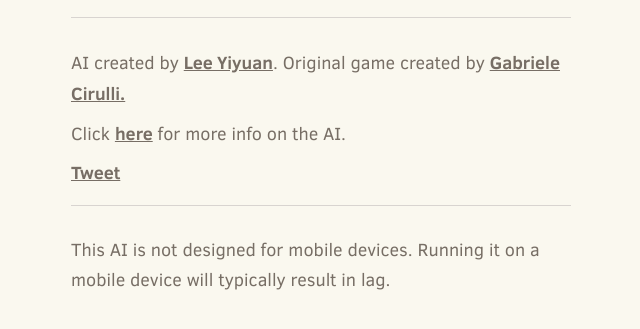
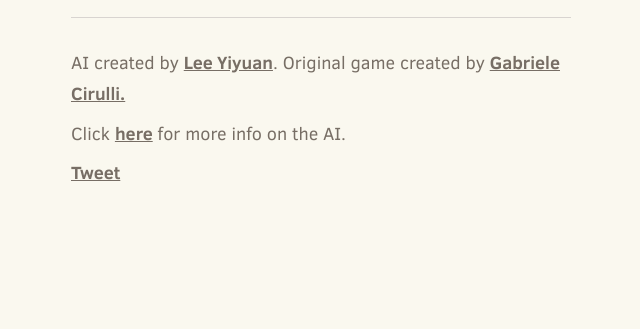
Before and after one commit to LeeYiyuan/2048ai, a plain HTML site: page index.html in a window 1280 px wide. Shown: the part 777-1106 px from the top of the page, without its empty margins (319-959 px from the left). After the commit the page ends 1042 px from the top, so only its background shows below. Drawn offline with Linux system fonts and the light colour scheme; no server answers.

Commit message:
Removed disclaimer

```diff
--- a/index.html
+++ b/index.html
@@ -80,10 +80,6 @@
         Click <a href="http://codemyroad.wordpress.com/2014/05/14/2048-ai-the-intelligent-bot/" target="_blank">here</a> for more info on the AI.
     </p>
       <a href="https://twitter.com/share" class="twitter-share-button" data-url="http://leeyiyuan.github.io/2048ai/" data-via="LeeYiyuan">Tweet</a>
-      <hr>
-      <p>
-          This AI is not designed for mobile devices. Running it on a mobile device will typically result in lag.
-      </p>
   </div>
 
   <script src="js/bind_polyfill.js"></script>
```
